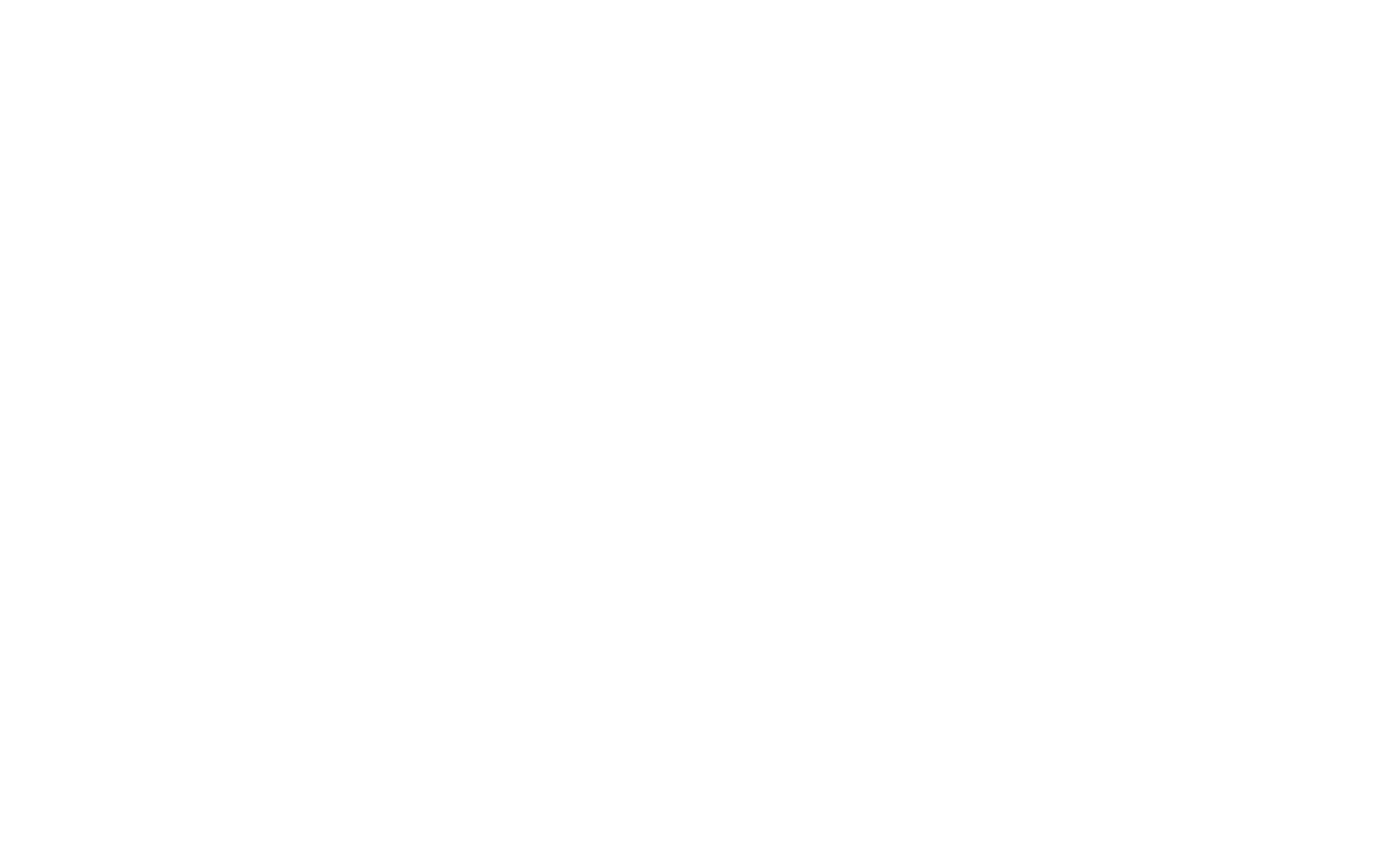
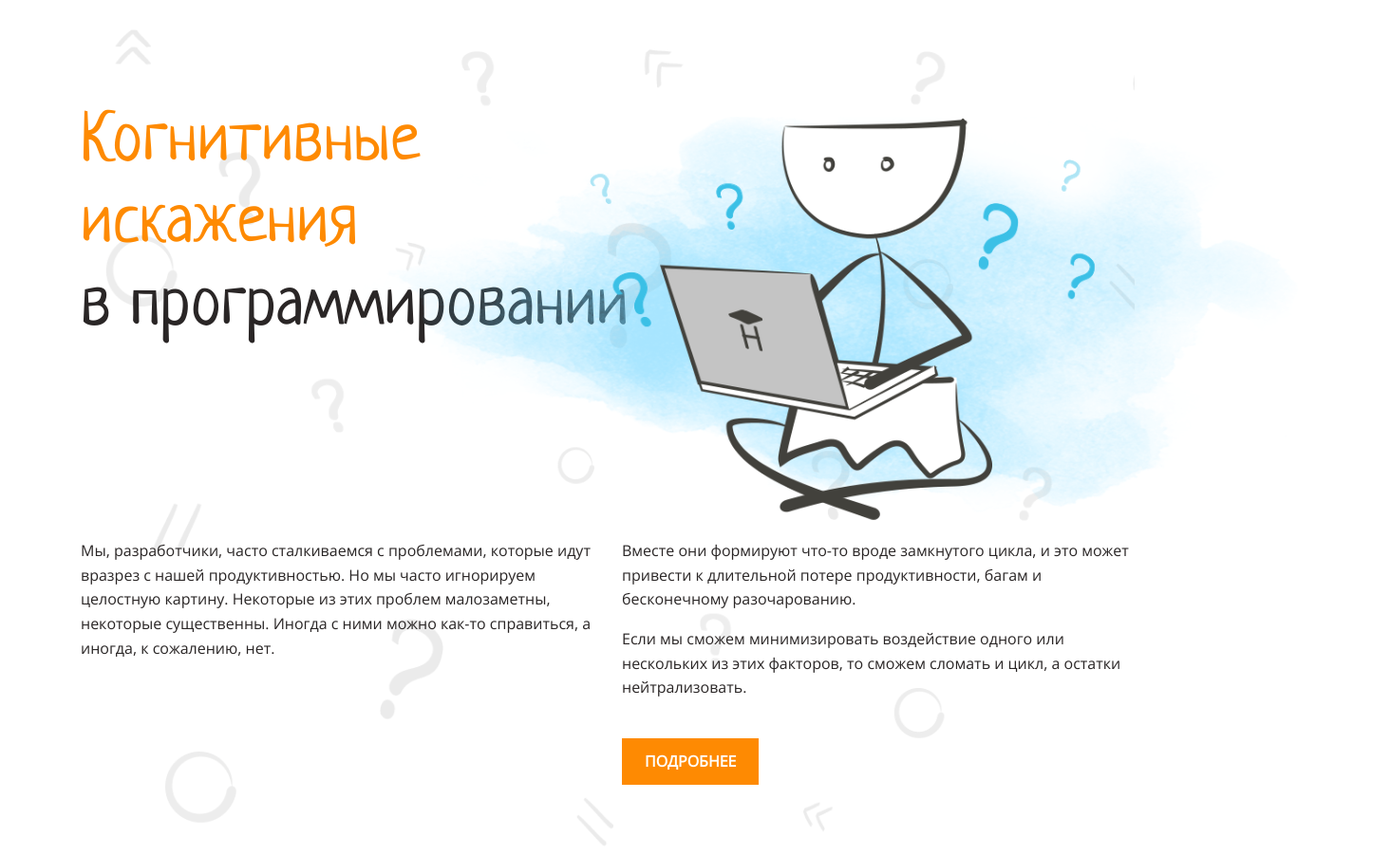
Before and after one commit to antonDedyaev/Cognitive-Distortions-landing, a website: page src/index.html in a window 1280 px wide. Shown: the whole page at 95% size, 1465 px wide, since content can reach past the window. Drawn offline with Linux system fonts and the light colour scheme.

Commit message:
finish header

```diff
--- a/src/index.html
+++ b/src/index.html
@@ -5,29 +5,44 @@
     <meta name="viewport" content="width=device-width, initial-scale=1.0">
     <meta http-equiv="X-UA-Compatible" content="ie=edge">
     <title>Когнитивные искажения, antondedyaev@gmail.com</title>
-
     <link rel="stylesheet" href="styles/style.css">
 </head>
 <body>
-    <header>
-        <h1></h1>
+    <header class="info-block">
+        <div class="container">
+            <h1 class="main-header">
+                <span class="text-orange">Когнитивные<br>искажения<br></span>
+                <span>в программировании</span>
+            </h1>
+            <img src="../media/main.png" alt="main" class="main-img">
+            <div class="col-text">
+                <div class="col-left">
+                    <p>Мы, разработчики, часто сталкиваемся с проблемами, которые идут вразрез с нашей продуктивностью. Но мы часто игнорируем целостную картину. Некоторые из этих проблем малозаметны, некоторые существенны. Иногда с ними можно как-то справиться, а иногда, к сожалению, нет.</p>
+                </div>
+                <div class="col-right">
+                    <p>Вместе они формируют что-то вроде замкнутого цикла, и это может привести к длительной потере продуктивности, багам и бесконечному разочарованию.</p>
+                    <p>Если мы сможем минимизировать воздействие одного или нескольких из этих факторов, то сможем сломать и цикл, а остатки нейтрализовать.</p>
+                    <a href="#" class="btn">Подробнее</a>
+                </div>
+            </div>
+        </div>
     </header>
     <section></section>
     <nav></nav>
     <main>
-        <section>
+        <section class="info-block">
             <p></p>
         </section>
-        <section>
+        <section class="info-block">
             <p></p>
         </section>
-        <section>
+        <section class="info-block">
             <p></p>
         </section>
-        <section>
+        <section class="info-block">
             <p></p>
         </section>
-        <section>
+        <section class="info-block">
             <p></p>
         </section>
     </main>
--- a/src/styles/style.css
+++ b/src/styles/style.css
@@ -1,16 +1,53 @@
 /** CSS STYLE **/
+@font-face {
+  font-family: 'Open Sans';
+  src: url("./fonts/OpenSans/OpenSans-Regular.ttf")
+}
+@font-face {
+  font-family: 'Neucha';
+  src: url("./fonts/Neucha-Regular.ttf")
+}
 
-.hello {
-  display: block;
+:root {
+  --white: #fff;
+  --transparent-white: #d7ccc0;
+  --light: #f5f4f0;
+  --main-color: #fe8a02;
+  --main-dark: #42413c;
+  --dark: #2a2626;
+  --transparent-dark: #908d8b;
+  --brown: #b09a81;
+  --blue: #1085c5;
+}
 
-  color: #fff;
+
+body {
+  display: flex;
+  flex-direction: column;
+  align-items: center;
+
+  font-family: 'Open Sans';
+  font-size: 16px;
+
+  line-height: 1.6em;
+
+  color: var(--dark);
+
+}
+
+header {
+  display: flex;
 }
 
 h1 {
+  margin-top: 0;
+  margin-bottom: 185px;
+
+  font-weight: 400;
   font-size: 72px;
 }
 
-h1 {
+h2 {
   font-size: 60px;
 }
 
@@ -19,21 +56,84 @@ h3 {
 }
 
 h1, h2, h3 {
-  font: Neucha;
+  font-family: 'Neucha';
 
   line-height: 1.2em;
+
+  color: #2A2626;
 }
 
-header {
-  background: #F5F4F0;
+.container {
+  display: flex;
+  flex-direction: column;
+  justify-content: center;
+
+  position: relative;
+  padding: 100px 0;
+  width: 1110px;
 }
 
-nav {
-  background: #42413c;
+.info-block {
+  position: relative;
 }
 
-section p {
-  width: 1110px;
-  padding: 100px 0 100px;
-  align-content: center;
+.info-block::before {
+  position: absolute;
+  width: 100%;
+  height: 100%;
+  left: 0;
+  top: 0;
+
+  background-image: url('../../media/background.png');
+  background-repeat: no-repeat;
+  background-size: cover;
+
+  content: '';
+
+  opacity: 0.1;
 }
+
+.text-orange {
+  color: var(--main-color);
+}
+
+
+.main-img {
+  position: absolute;
+
+  height: 525px;
+  top: 55px;
+  right: -270px;
+
+  margin: 0;
+}
+
+.col-text {
+  position: relative;
+  display: flex;
+
+  column-gap: 30px;
+}
+
+.col-left,
+.col-right {
+  width: 50%;
+  align-items: flex-end;
+
+}
+
+.btn {
+  display: block;
+  width: max-content;
+
+  padding: 12px 24px;
+  margin-top: 40px;
+
+  font-weight: 700;
+
+  text-transform: uppercase;
+  text-decoration: none;
+
+  color: var(--white);
+  background-color: var(--main-color);
+}
```
